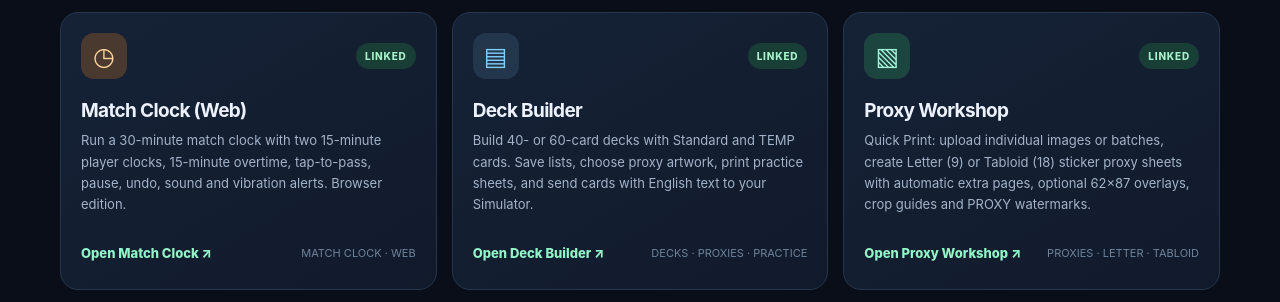
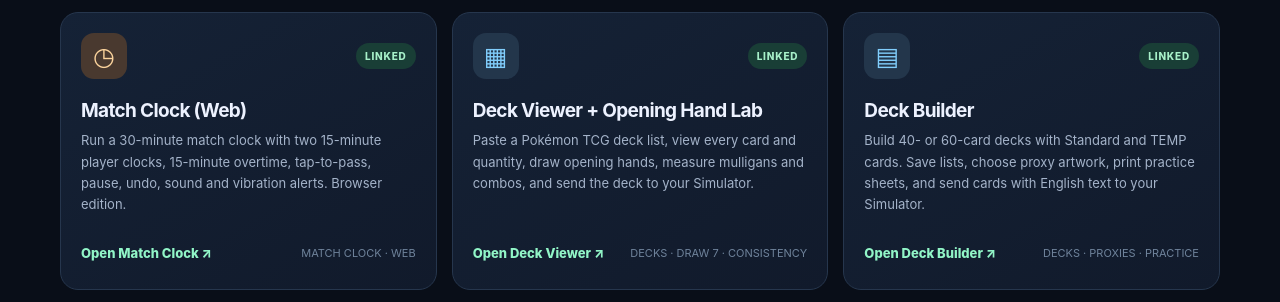
Before and after one commit to MckTCG/toolbelt, a plain HTML site: page public/index.html in a window 1280 px wide. Shown: the part 952-1254 px from the top of the page. Drawn offline with Linux system fonts and the light colour scheme.

Commit message:
feat: link opening hand Deck Viewer from Toolbelt launcher

```diff
--- a/public/index.html
+++ b/public/index.html
@@ -49,6 +49,7 @@ const tools=[
 {id:'tabletop',name:'TCG Lab Simulator',desc:'Practice in Quick Solo or Full Tabletop (2P). Test opening hands, play proxy decks, inspect English card text, and use Deck Stats or Deep Lab.',meta:'SIMULATOR · QUICK SOLO · 2P',icon:'▦',url:'https://prerelease-lab.pages.dev/simulator.html',cta:'Open TCG Lab',keywords:'solo tabletop multiplayer two player 2P simulator prizes sequencing proxy practice deck stats deep lab'},
 {id:'tagger',name:'Card Explorer + Tagger',desc:'Explore Standard cards and organize your card knowledge with searchable tags.',meta:'CARD EXPLORER · TAGGING',icon:'⌗',url:'https://taggerv1.pages.dev/',cta:'Open Tagger',keywords:'tags card database standard knowledge browse'},
 {id:'clock',name:'Match Clock (Web)',desc:'Run a 30-minute match clock with two 15-minute player clocks, 15-minute overtime, tap-to-pass, pause, undo, sound and vibration alerts. Browser edition.',meta:'MATCH CLOCK · WEB',icon:'◷',url:'https://mute-dust-0d50.forcoin99.workers.dev/clock.html',cta:'Open Match Clock',keywords:'pokemon match time timer clock tournament turns overtime web'},
+{id:'deckviewer',name:'Deck Viewer + Opening Hand Lab',desc:'Paste a Pokémon TCG deck list, view every card and quantity, draw opening hands, measure mulligans and combos, and send the deck to your Simulator.',meta:'DECKS · DRAW 7 · CONSISTENCY',icon:'▦',url:'./deck-viewer.html',cta:'Open Deck Viewer',keywords:'deck viewer opening hand draw seven draw 7 mulligan consistency probability simulator import clipboard paste'},
 {id:'deckbuilder',name:'Deck Builder',desc:'Build 40- or 60-card decks with Standard and TEMP cards. Save lists, choose proxy artwork, print practice sheets, and send cards with English text to your Simulator.',meta:'DECKS · PROXIES · PRACTICE',icon:'▤',url:'https://mute-dust-0d50.forcoin99.workers.dev/deck-builder.html',cta:'Open Deck Builder',keywords:'decks build import export save 40 60 proxy future sets simulator practice print'},
 {id:'proxy',name:'Proxy Workshop',desc:'Quick Print: upload individual images or batches, create Letter (9) or Tabloid (18) sticker proxy sheets with automatic extra pages, optional 62×87 overlays, crop guides and PROXY watermarks.',meta:'PROXIES · LETTER · TABLOID',icon:'▧',url:'https://mute-dust-0d50.forcoin99.workers.dev/proxy-workshop.html',cta:'Open Proxy Workshop',keywords:'proxy workshop sticker card print printing 8.5x11 11x17 letter tabloid template watermark upload image offline crop cutting guides'},
 {id:'tournament-admin',name:'PKMN Tournament Admin App',desc:'A future workspace for tournament setup, player registration, pairings, table clocks, judge alerts, and results.',meta:'TOURNAMENT ADMIN · FUTURE',icon:'⚑',url:'',cta:'Open Tournament Admin',keywords:'pokemon pkmn tournament admin organizer registration players pairings rounds tables judge clock standings results'},
```
